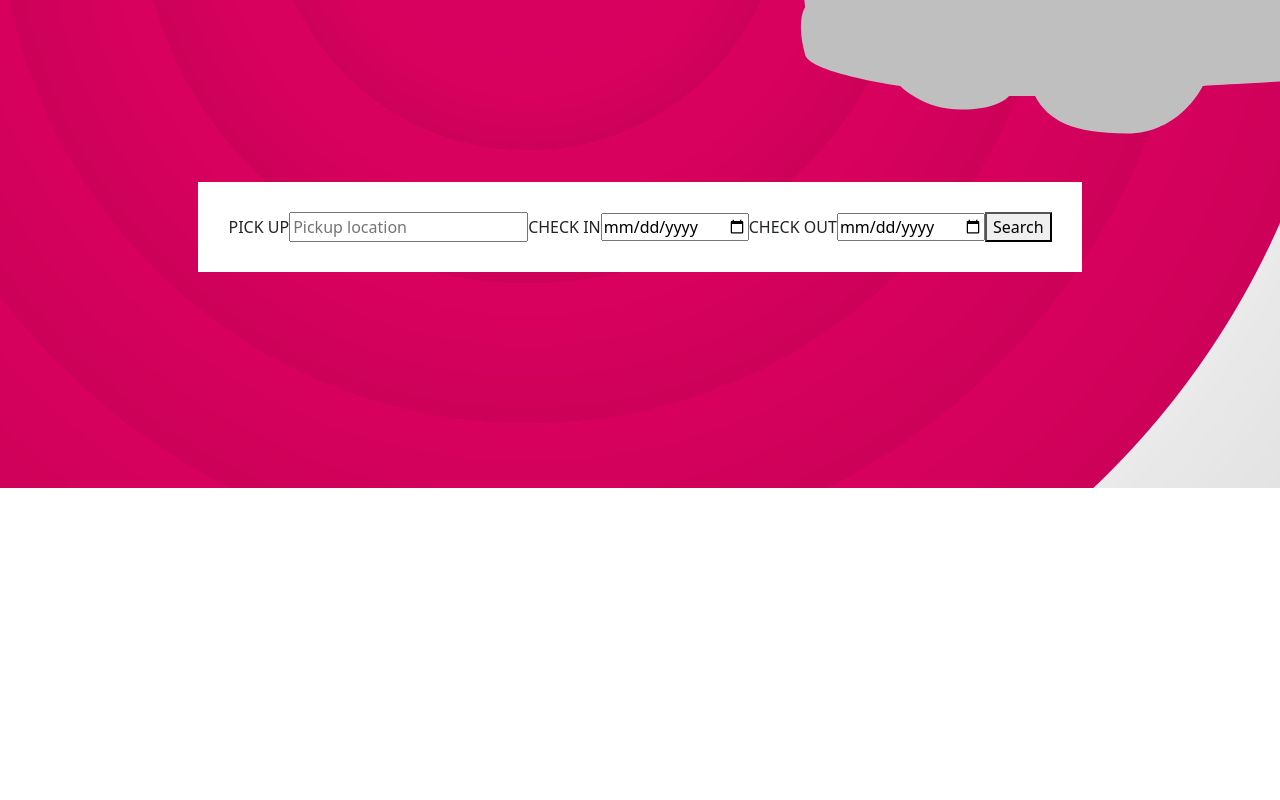
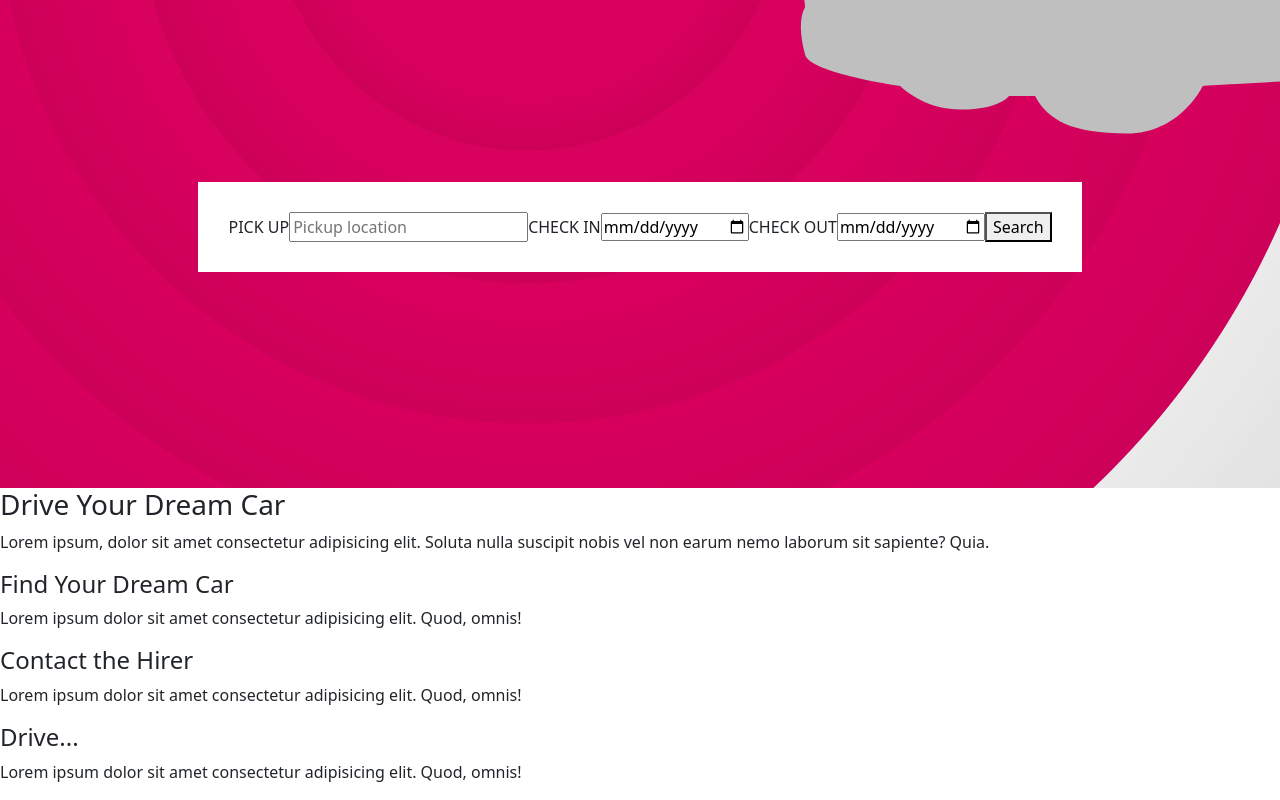
Before and after one commit to serenakang77/Arenta, a React (Create React App) app: page / in a window 1280 px wide. Shown: the part 648-1448 px from the top of the page. Before the commit the page ends 1136 px from the top, so only its background shows below. Built offline with nearby package versions, Linux system fonts and the light colour scheme.

Commit message:
Added container

```diff
--- a/src/components/Homepage.js
+++ b/src/components/Homepage.js
@@ -2,6 +2,7 @@ import React from "react"
 
 function Homepage({ pickUpLocation, setPickUpLocation }) {
   return (
+    <>
       <div className='homepageTop'>
         <div className='homepageSearchBar'>
           <form action='' className='homepageForm'>
@@ -40,6 +41,39 @@ function Homepage({ pickUpLocation, setPickUpLocation }) {
           </form>
         </div>
       </div>
+      <div className='homepageMiddle'>
+        <div className='homepageMiddleFirstContainer'>
+          <h3>Drive Your Dream Car</h3>
+          <p>
+            Lorem ipsum, dolor sit amet consectetur adipisicing elit. Soluta
+            nulla suscipit nobis vel non earum nemo laborum sit sapiente? Quia.
+          </p>
+        </div>
+        <div className='homepageMiddleSecondContainer'>
+          <div className='homepageMiddleFirstStep'>
+            <h4>Find Your Dream Car</h4>
+            <p>
+              Lorem ipsum dolor sit amet consectetur adipisicing elit. Quod,
+              omnis!
+            </p>
+          </div>
+          <div className='homepageMiddleSecondStep'>
+            <h4>Contact the Hirer</h4>
+            <p>
+              Lorem ipsum dolor sit amet consectetur adipisicing elit. Quod,
+              omnis!
+            </p>
+          </div>
+          <div className='homepageMiddleThirdStep'>
+            <h4>Drive...</h4>
+            <p>
+              Lorem ipsum dolor sit amet consectetur adipisicing elit. Quod,
+              omnis!
+            </p>
+          </div>
+        </div>
+      </div>
+    </>
   )
 }
 
```
Lines whose indentation alone changed are shown as unchanged.
